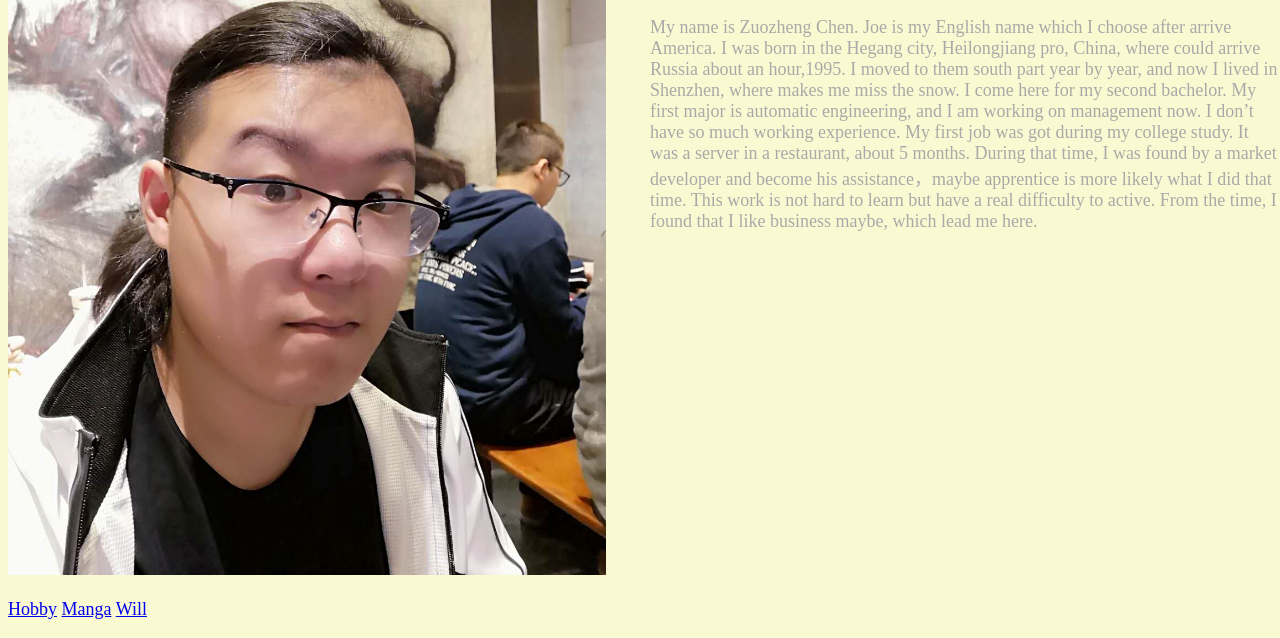
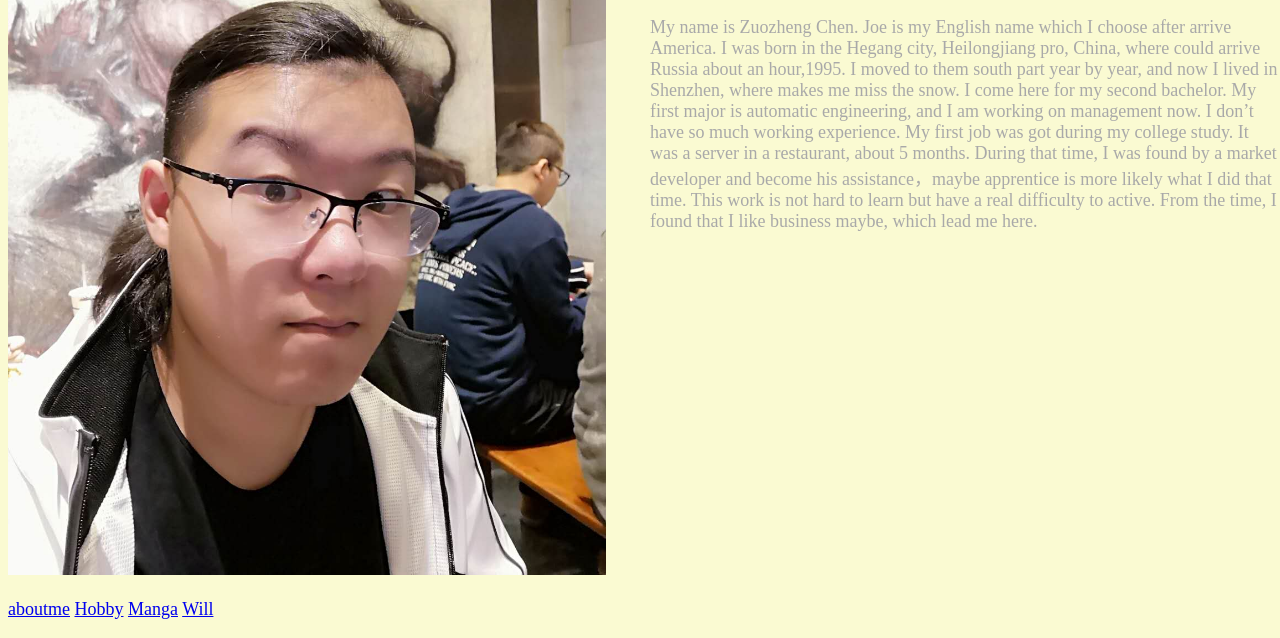
Before and after one commit to GreedyPangda/GreedyPangda.github.io, a plain HTML site: page index.html in a window 1280 px wide. Shown: the part 233-871 px from the top of the page. Drawn offline with Linux system fonts and the light colour scheme.

Commit message:
Update index.html

```diff
--- a/index.html
+++ b/index.html
@@ -13,7 +13,7 @@
 <div style="left: 650px; position: absolute; top: 250px;">My name is Zuozheng Chen. Joe is my English name which I choose after arrive America. I was born in the Hegang city, Heilongjiang pro, China, where could arrive Russia about an hour,1995. I moved to them south part year by year, and now I lived in Shenzhen, where makes me miss the snow.  I come here for my second bachelor. My first major is automatic engineering, and I am working on management now.
     I don’t have so much working experience. My first job was got during my college study. It was a server in a restaurant, about 5 months. During that time, I was found by a market developer and become his assistance，maybe apprentice is more likely what I did that time. This work is not hard to learn but have a real difficulty to active. From the time, I found that I like business maybe, which lead me here.</div>
 <p>
-      <a href="hoby.html">Hobby</a>     <a href="manga.html">Manga</a> <a href="will.html">Will</a>
+      <a href="index.html">aboutme</a> <a href="hoby.html">Hobby</a>     <a href="manga.html">Manga</a> <a href="will.html">Will</a>
 </p>
 </body>
 </html>
```
